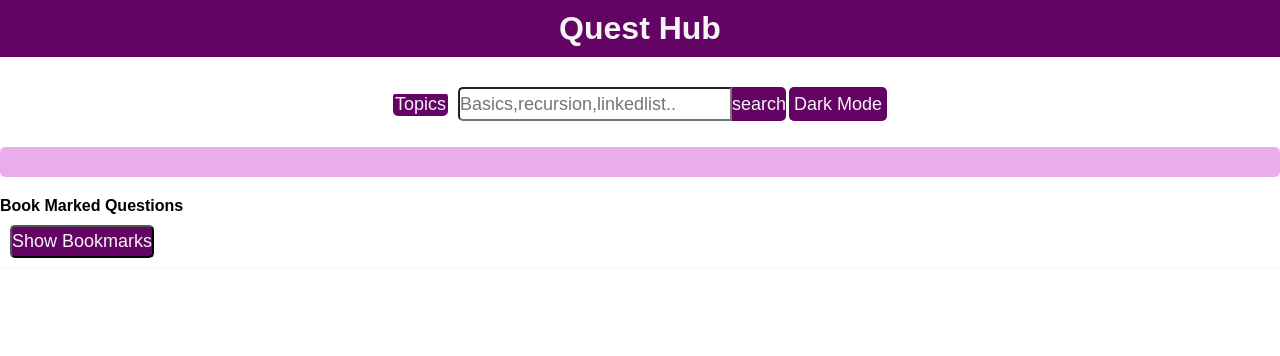
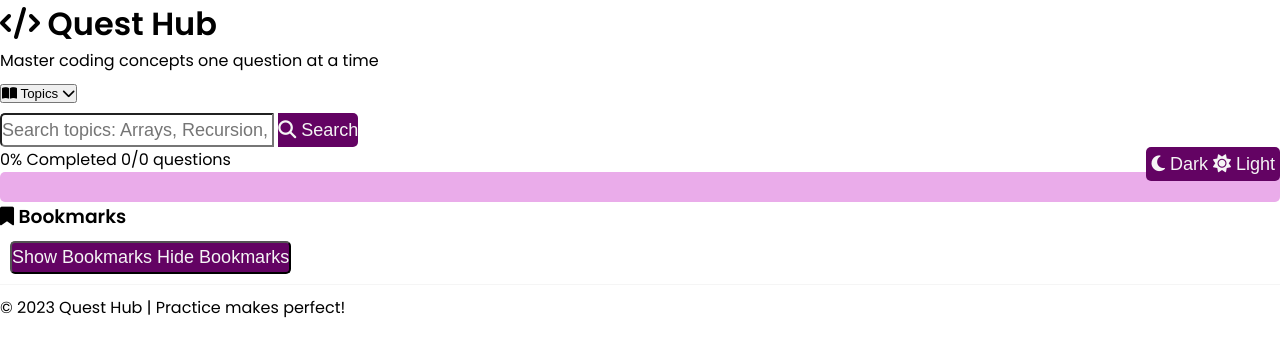
Before and after one commit to syamtammireddy/WebD-Selection-Task-1-IIT2023181, a plain HTML site: page index.html in a window 1280 px wide. Drawn offline with Linux system fonts and the light colour scheme; no server answers.

Commit message:
Update index.html

```diff
--- a/index.html
+++ b/index.html
@@ -1,43 +1,75 @@
+
 <!DOCTYPE html>
 <html lang="en">
 <head>
     <meta charset="UTF-8">
     <meta name="viewport" content="width=device-width, initial-scale=1.0">
-    <title>Quest Hub</title>
-    <link href="https://fonts.googleapis.com/css2?family=Montserrat:wght@400;700&family=Roboto:wght@400;700&display=swap" rel="stylesheet">
-
+    <title>Quest Hub - Coding Practice Platform</title>
+    <link href="https://fonts.googleapis.com/css2?family=Montserrat:wght@400;600;700&family=Roboto:wght@400;500;700&family=Poppins:wght@400;500;600&display=swap" rel="stylesheet">
+    <link rel="stylesheet" href="https://cdnjs.cloudflare.com/ajax/libs/font-awesome/6.4.0/css/all.min.css">
     <link rel="stylesheet" href="style.css">
 </head>
 <body>
-    <header>
-    <h1 class="h">Quest Hub</h1>
+    <header class="header">
+        <div class="container">
+            <h1 class="logo"><i class="fas fa-code"></i> Quest Hub</h1>
+            <p class="tagline">Master coding concepts one question at a time</p>
+        </div>
     </header>
-  <main>
-    <div class="component1">
+
+    <main class="main container">
+        <section class="search-section">
+            <div class="search-container">
                 <div class="dropdown">
-        <span id="rk" style="width: 50px;">Topics</span>
-        <div class="dropdown-content">
-
-        </div>
-      </div>
-    <input type="text" id="search_bar" placeholder="Basics,recursion,linkedlist..">
-    <button id="search">search</button>
-    <button id="dk">Dark Mode</button>
-  </div>
-  <ol id="tlists"></ol>
-  <ol id="questionsl"></ol>
-  <div class="progress" style="margin-bottom: 20px;">
-    <div id="progressbar">
-
+                    <button class="dropdown-btn"><i class="fas fa-book-open"></i> Topics <i class="fas fa-chevron-down"></i></button>
+                    <div class="dropdown-menu">
+                        <div class="dropdown-content"></div>
                     </div>
                 </div>
 
+                <div class="search-box">
+                    <input type="text" id="search_bar" placeholder="Search topics: Arrays, Recursion, OOP...">
+                    <button id="search" class="search-btn"><i class="fas fa-search"></i> Search</button>
+                </div>
+
+                <button id="dk" class="theme-toggle">
+                    <span class="dark-icon"><i class="fas fa-moon"></i> Dark</span>
+                    <span class="light-icon"><i class="fas fa-sun"></i> Light</span>
+                </button>
+            </div>
+        </section>
+
+        <section class="progress-section">
+            <div class="progress-info">
+                <span id="progress-text">0% Completed</span>
+                <span id="progress-count">0/0 questions</span>
+            </div>
+            <div class="progress">
+                <div id="progressbar"></div>
+            </div>
+        </section>
+
+        <section class="content-section">
+            <ol id="tlists" class="topic-list"></ol>
+            <ol id="questionsl" class="questions-container"></ol>
+        </section>
     </main>
-  <footer>
-    <div class="bookmarksclass">
-      <h4>Book Marked Questions</h4>
-      <button id="bookmarkbtn">Show Bookmarks</button>
-      <ol id="bookmarklist"></ol>
+
+    <footer class="footer">
+        <div class="container">
+            <div class="bookmarks-section">
+                <div class="bookmarks-header">
+                    <h3><i class="fas fa-bookmark"></i> Bookmarks</h3>
+                    <button id="bookmarkbtn" class="bookmarks-toggle">
+                        <span class="show-text">Show Bookmarks</span>
+                        <span class="hide-text">Hide Bookmarks</span>
+                    </button>
+                </div>
+                <ol id="bookmarklist" class="bookmarks-list"></ol>
+            </div>
+            <div class="footer-info">
+                <p>© 2023 Quest Hub | Practice makes perfect!</p>
+            </div>
         </div>
     </footer>
 
```
Lines whose indentation alone changed are shown as unchanged.
